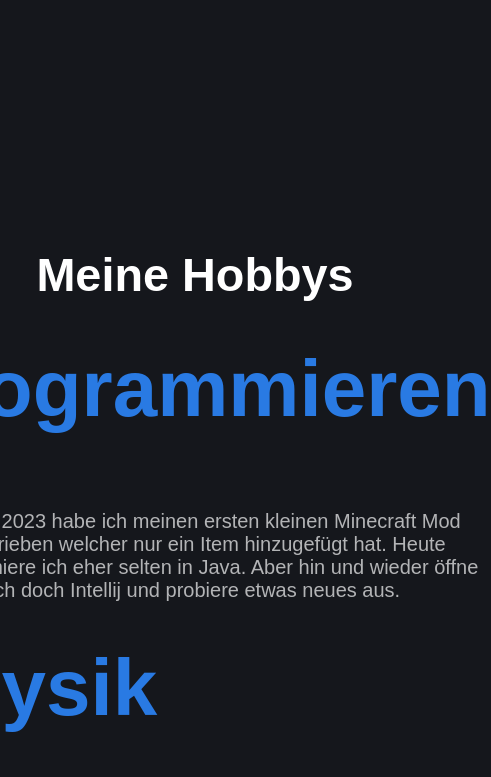
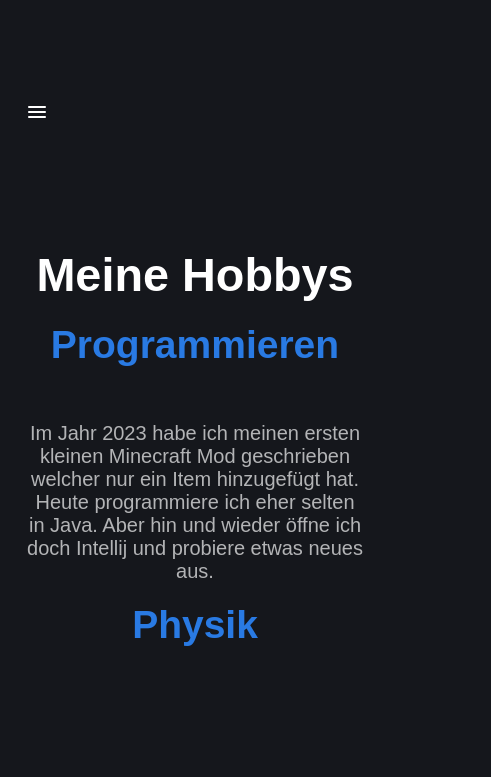
Before and after one commit to The-Vintage-Gabriel/the-vintage-gabriel.github.io, a plain HTML site: page hobbys.html in a window 390 px wide. Shown: the whole page, 491 px wide, since content can reach past the window. Drawn offline with nearby package versions, Linux system fonts and the light colour scheme.

Commit message:
hobbys reprosible gemacht

```diff
--- a/general_settings.css
+++ b/general_settings.css
@@ -48,6 +48,10 @@ h2{
         font-size: 12vw;
         text-align: center;
     }
+    h2{
+        font-size: 10vw;
+        text-align: center;
+    }
     .subheading{
         text-align: center;
     }
```
